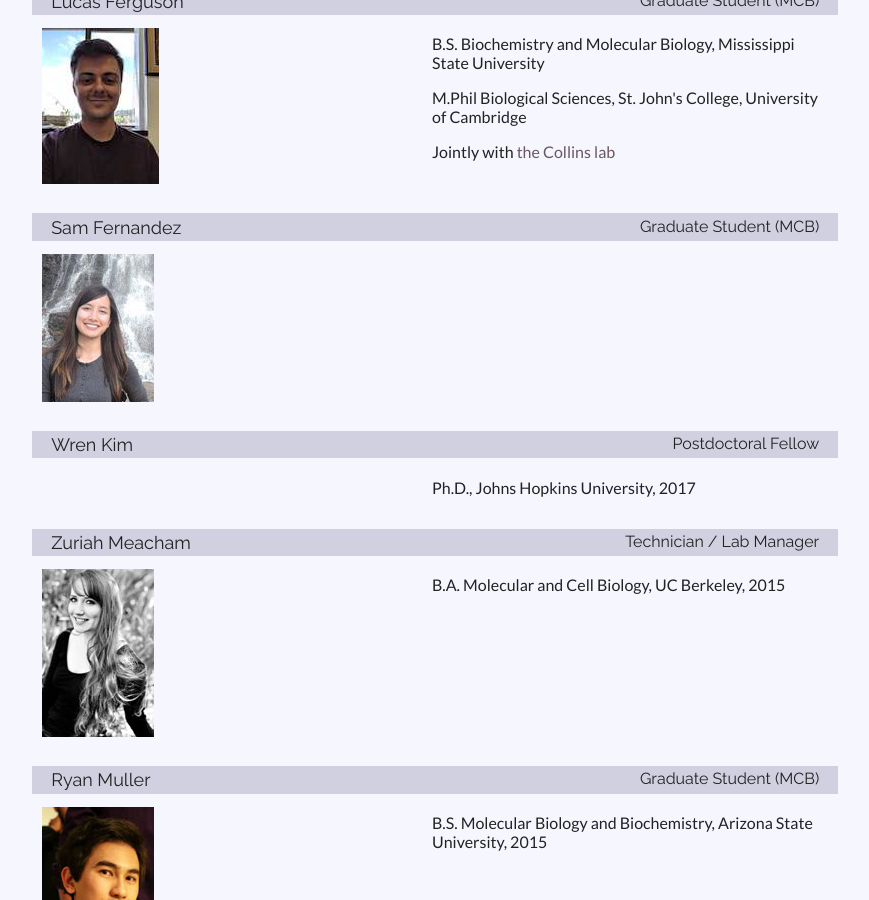
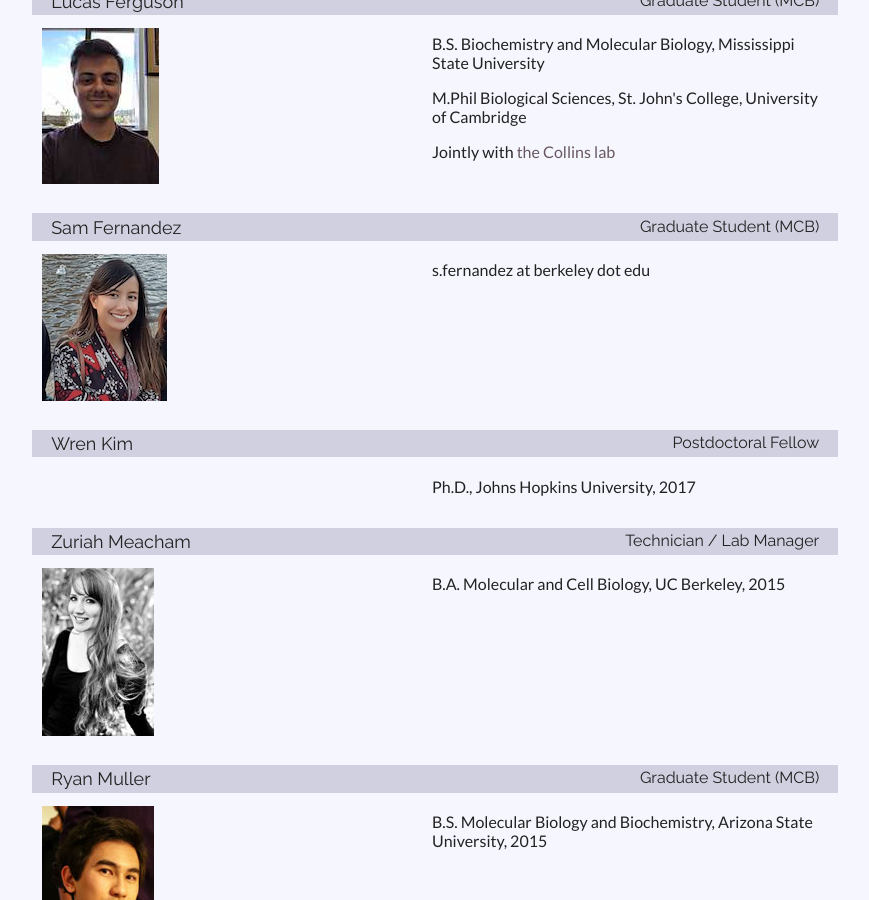
Before and after one commit to ingolia-lab/lab-web-page, a Jekyll site: the page built from src/people.html, in a window 1280 px wide and 900 px high, scrolled down 1215 px. Shown: the whole window, without its empty margins (208-1077 px from the left). Built offline with Jekyll 4.4.1, drawn with Linux system fonts in a browser that asks for light colours.

Commit message:
Updated picture and info for Sam

```diff
--- a/src/_data/people-fulltime.yml
+++ b/src/_data/people-fulltime.yml
@@ -26,7 +26,9 @@
 
 - name: Sam Fernandez
   position: Graduate Student (MCB)
-  picture: images/samFernandez.jpg
+  picture: images/FernandezS.png
+  info: >
+    <p>s.fernandez at berkeley dot edu</p>
 
 - name: Wren Kim
   position: Postdoctoral Fellow
```
Also changed, not shown: src/images/FernandezS.png (added), src/images/FernandezS_Large.png (added).
